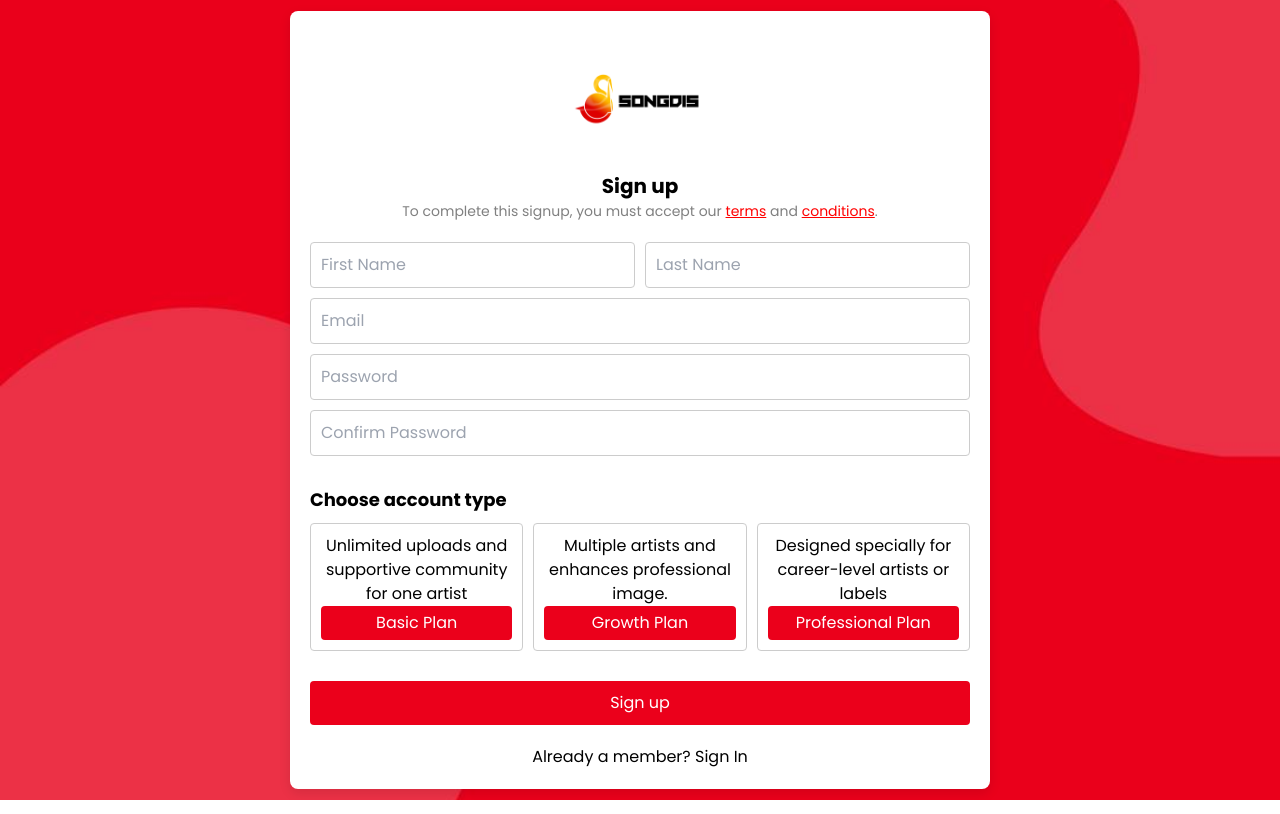
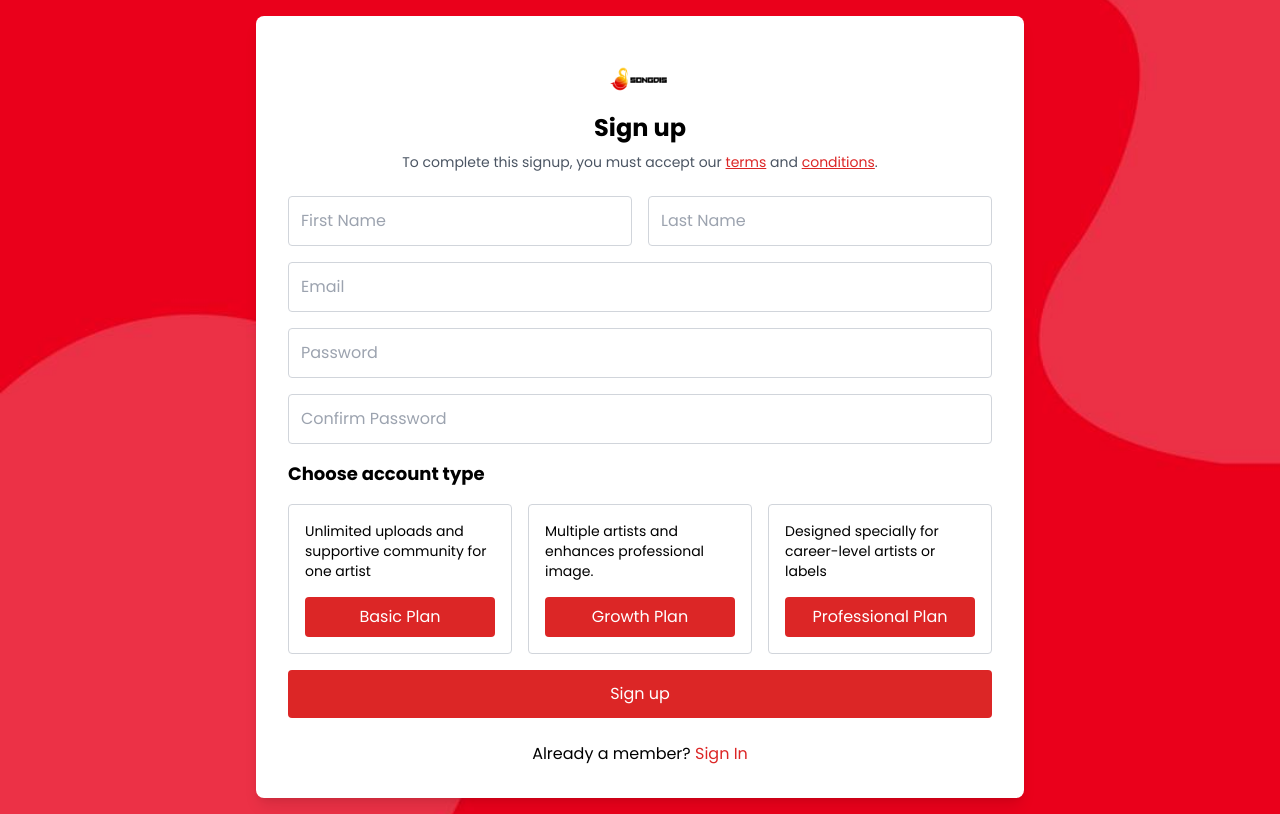
Before and after one commit to UgwuObed/songdis.com, a Next.js app: page /auth/signup in a window 1280 px wide. Built offline with nearby package versions, Linux system fonts and the light colour scheme; a web font is replaced by a local one.

Commit message:
fixed landing page

```diff
--- a/app/components/Auth/signin.tsx
+++ b/app/components/Auth/signin.tsx
@@ -1,6 +1,6 @@
 'use client';
 
-import React, { useEffect, useState } from 'react';
+import React, { useState } from 'react';
 import axios from 'axios';
 import { useRouter } from 'next/navigation';
 import { BASE_URL } from '../apiConfig';
@@ -15,9 +15,7 @@ const Signin = () => {
   const [loading, setLoading] = useState(false);
   const router = useRouter();
 
-
-
-  const handleChange = (e: React.ChangeEvent<HTMLInputElement>) => {
+  const handleChange = (e: { target: { name: any; value: any; }; }) => {
     setFormData({
       ...formData,
       [e.target.name]: e.target.value,
@@ -30,8 +28,6 @@ const Signin = () => {
     setError('');
 
     try {
-      // await axios.get('http://127.0.0.1:8000/sanctum/csrf-cookie');
-
       const response = await axios.post(`${BASE_URL}/api/login`, {
         email: formData.email,
         password: formData.password,
@@ -40,12 +36,11 @@ const Signin = () => {
       if (response.data?.message === 'Login successful.') {
         const token = response.data.token;
         localStorage.setItem('authToken', token);
-
         router.push('/dashboard');
       } else {
         setError('Login failed. Please try again.');
       }
-    } catch (err: unknown) {
+    } catch (err) {
       console.error('Signin error:', err);
       if (axios.isAxiosError(err) && err.response) {
         setError(err.response.data.message || 'An unexpected error occurred.');
@@ -55,18 +50,35 @@ const Signin = () => {
     } finally {
       setLoading(false);
     }
-};
+  };
+
   return (
-    <div style={styles.container}>
-      <div style={styles.formContainer as React.CSSProperties}>
-        <img src="/assets/logo/logo.png" alt="Logo" style={styles.logo} />
-        <h2 style={styles.title as React.CSSProperties}>Welcome Back</h2>
-        <p style={styles.subtitle as React.CSSProperties}>Continue being amazing</p>
+    <div
+      className="min-h-screen w-full bg-cover bg-center bg-no-repeat flex items-center justify-center p-4"
+      style={{ backgroundImage: 'url("/assets/banner/auth.jpg")' }}
+    >
+      <div className="bg-white p-6 md:p-8 rounded-lg shadow-lg w-full max-w-lg">
+        <img
+          src="/assets/logo/logo.png"
+          alt="Logo"
+          className="h-12 md:h-16 w-auto mx-auto mb-6"
+        />
 
-        {/* Display error messages */}
-        {error && <p className="notification error">{error}</p>}
+        <h2 className="text-xl md:text-2xl font-bold text-center mb-2">
+          Welcome Back
+        </h2>
 
-        <form onSubmit={handleSubmit} style={styles.form as React.CSSProperties}>
+        <p className="text-sm text-gray-600 text-center mb-6">
+          Continue being amazing
+        </p>
+
+        {error && (
+          <div className="bg-red-600 text-white p-4 rounded mb-4 text-center">
+            {error}
+          </div>
+        )}
+
+        <form onSubmit={handleSubmit} className="space-y-4">
           <input
             type="email"
             name="email"
@@ -74,8 +86,9 @@ const Signin = () => {
             value={formData.email}
             onChange={handleChange}
             required
-            style={styles.input as React.CSSProperties}
+            className="w-full p-3 border border-gray-300 rounded focus:ring-2 focus:ring-red-500 focus:border-transparent"
           />
+
           <input
             type="password"
             name="password"
@@ -83,16 +96,17 @@ const Signin = () => {
             value={formData.password}
             onChange={handleChange}
             required
-            style={styles.input as React.CSSProperties}
+            className="w-full p-3 border border-gray-300 rounded focus:ring-2 focus:ring-red-500 focus:border-transparent"
           />
+
           <button
             type="submit"
-            style={styles.submitButton as React.CSSProperties}
             disabled={loading}
+            className="w-full bg-red-600 text-white py-3 px-4 rounded hover:bg-red-700 transition-colors disabled:bg-red-400 mt-6"
           >
             {loading ? (
-              <div style={styles.loaderContainer}>
-                <div className="spinner" />
+              <div className="flex items-center justify-center">
+                <div className="animate-spin rounded-full h-5 w-5 border-b-2 border-white mr-2" />
                 Signing in...
               </div>
             ) : (
@@ -100,122 +114,16 @@ const Signin = () => {
             )}
           </button>
         </form>
-<br></br>
-        <p style={{ color: 'inherit', textAlign: 'center' }}>
-          Not a member? <Link href="/auth/signup">Sign Up</Link>
+
+        <p className="text-center mt-6">
+          Not a member?{' '}
+          <Link href="/auth/signup" className="text-red-600 hover:text-red-700">
+            Sign Up
+          </Link>
         </p>
       </div>
-
-
-      <style jsx>{`
-        .notification {
-          position: absolute;
-          top: 10px;
-          right: 10px;
-          padding: 15px 20px;
-          border-radius: 5px;
-          box-shadow: 0 4px 12px rgba(0, 0, 0, 0.1);
-          font-size: 14px;
-          font-weight: 600;
-          transition: opacity 0.3s ease-in-out, transform 0.3s ease-in-out;
-        }
-
-        .error {
-          background-color: #e53e3e;
-          color: white;
-        }
-
-        .spinner {
-          border: 3px solid rgba(0, 0, 0, 0.1);
-          border-left-color: #ffffff;
-          border-radius: 50%;
-          width: 20px;
-          height: 20px;
-          animation: spin 1s linear infinite;
-          display: inline-block;
-          margin-right: 10px;
-        }
-
-        @keyframes spin {
-          0% {
-            transform: rotate(0deg);
-          }
-          100% {
-            transform: rotate(360deg);
-          }
-        }
-      `}</style>
     </div>
   );
 };
 
-// Styles Object
-const styles = {
-  container: {
-    backgroundImage: 'url("/assets/banner/auth.jpg")',
-    backgroundSize: 'cover',
-    backgroundPosition: 'center',
-    backgroundRepeat: 'no-repeat',
-    minHeight: '100vh',
-    width: '100%',
-    display: 'flex',
-    justifyContent: 'center',
-    alignItems: 'center',
-  },
-  formContainer: {
-    backgroundColor: 'white',
-    padding: '20px',
-    minHeight: '10px',
-    borderRadius: '8px',
-    boxShadow: '0 4px 12px rgba(0, 0, 0, 0.1)',
-    width: '100%',
-    maxWidth: '700px',
-    position: 'relative',
-  },
-  logo: {
-    width: '140px',
-    height: 'auto',
-    display: 'block',
-    margin: '0 auto',
-  },
-  title: {
-    fontSize: '20px',
-    fontWeight: 'bold',
-    textAlign: 'center',
-  },
-  subtitle: {
-    textAlign: 'center',
-    fontSize: '14px',
-    color: 'gray',
-    marginBottom: '20px',
-  },
-  form: {
-    display: 'flex',
-    flexDirection: 'column',
-    gap: '10px',
-  },
-  input: {
-    padding: '10px',
-    border: '1px solid #ccc',
-    borderRadius: '4px',
-    width: '100%',
-  },
-  submitButton: {
-    padding: '10px',
-    backgroundColor: '#EB001B',
-    color: 'white',
-    borderRadius: '4px',
-    cursor: 'pointer',
-    marginTop: '20px',
-    display: 'flex',
-    justifyContent: 'center',
-    alignItems: 'center',
-    gap: '10px',
-  },
-  loaderContainer: {
-    display: 'flex',
-    alignItems: 'center',
-  },
-};
-
 export default Signin;
--- a/app/components/Auth/signup.tsx
+++ b/app/components/Auth/signup.tsx
@@ -21,14 +21,14 @@ const Signup = () => {
   const [loading, setLoading] = useState(false);
   const router = useRouter();
 
-  const handleChange = (e: React.ChangeEvent<HTMLInputElement>) => {
+  const handleChange = (e: { target: { name: any; value: any; }; }) => {
     setFormData({
       ...formData,
       [e.target.name]: e.target.value,
     });
   };
 
-  const handleSubmit = async (e: React.FormEvent<HTMLFormElement>) => {
+  const handleSubmit = async (e: { preventDefault: () => void; }) => {
     e.preventDefault();
     setLoading(true);
     setError('');
@@ -46,8 +46,6 @@ const Signup = () => {
     }
 
     try {
-      // await axios.get(`${BASE_URL}/sanctum/csrf-cookie`);
-
       const response = await axios.post(`${BASE_URL}/api/register`, {
         first_name: formData.first_name,
         last_name: formData.last_name,
@@ -62,11 +60,10 @@ const Signup = () => {
         localStorage.setItem('authToken', token);
         localStorage.setItem('userEmail', formData.email);
         setStep(2);
-        // router.push('/dashboard?signupSuccess=true');
       } else {
         setError('Registration failed. Please try again.');
       }
-    } catch (err: unknown) {
+    } catch (err) {
       console.error('Signup error:', err);
       if (axios.isAxiosError(err) && err.response) {
         setError(err.response.data.message || 'An unexpected error occurred.');
@@ -78,8 +75,6 @@ const Signup = () => {
     }
   };
 
-
-
   if (step === 2) {
     return (
       <PaymentPlan
@@ -90,21 +85,33 @@ if (step === 2) {
   }
 
   return (
-    <div style={styles.container}>
-      <div style={styles.formContainer as React.CSSProperties}>
-        <img src="/assets/logo/logo.png" alt="Logo" style={styles.logo} />
-        <h2 style={styles.title as React.CSSProperties}>Sign up</h2>
-        <p style={styles.subtitle as React.CSSProperties}>
+    <div className="min-h-screen w-full bg-cover bg-center bg-no-repeat flex items-center justify-center p-4"
+         style={{ backgroundImage: 'url("/assets/banner/auth.jpg")' }}>
+      <div className="bg-white p-6 md:p-8 rounded-lg shadow-lg w-full max-w-3xl">
+        <img
+          src="/assets/logo/logo.png"
+          alt="Logo"
+          className="h-12 md:h-16 w-auto mx-auto mb-63"
+        />
+
+        <h2 className="text-xl md:text-2xl font-bold text-center mb-2">
+          Sign up
+        </h2>
+
+        <p className="text-sm text-gray-600 text-center mb-6">
           To complete this signup, you must accept our{' '}
-          <a href="#terms" style={styles.link}>terms</a> and{' '}
-          <a href="#conditions" style={styles.link}>conditions</a>.
+          <a href="#terms" className="text-red-600 underline">terms</a> and{' '}
+          <a href="#conditions" className="text-red-600 underline">conditions</a>.
         </p>
 
-        {/* Display error message */}
-        {error && <p className="notification error">{error}</p>}
+        {error && (
+          <div className="bg-red-600 text-white p-4 rounded mb-4">
+            {error}
+          </div>
+        )}
 
-        <form onSubmit={handleSubmit} style={styles.form as React.CSSProperties}>
-          <div style={styles.gridContainer}>
+        <form onSubmit={handleSubmit} className="space-y-4">
+          <div className="grid grid-cols-1 md:grid-cols-2 gap-4">
             <input
               type="text"
               name="first_name"
@@ -112,7 +119,7 @@ if (step === 2) {
               value={formData.first_name}
               onChange={handleChange}
               required
-              style={styles.input}
+              className="w-full p-3 border border-gray-300 rounded focus:ring-2 focus:ring-red-500 focus:border-transparent"
             />
             <input
               type="text"
@@ -121,7 +128,7 @@ if (step === 2) {
               value={formData.last_name}
               onChange={handleChange}
               required
-              style={styles.input}
+              className="w-full p-3 border border-gray-300 rounded focus:ring-2 focus:ring-red-500 focus:border-transparent"
             />
           </div>
 
@@ -132,8 +139,9 @@ if (step === 2) {
             value={formData.email}
             onChange={handleChange}
             required
-            style={styles.input}
+            className="w-full p-3 border border-gray-300 rounded focus:ring-2 focus:ring-red-500 focus:border-transparent"
           />
+
           <input
             type="password"
             name="password"
@@ -141,8 +149,9 @@ if (step === 2) {
             value={formData.password}
             onChange={handleChange}
             required
-            style={styles.input}
+            className="w-full p-3 border border-gray-300 rounded focus:ring-2 focus:ring-red-500 focus:border-transparent"
           />
+
           <input
             type="password"
             name="password_confirmation"
@@ -150,71 +159,66 @@ if (step === 2) {
             value={formData.password_confirmation}
             onChange={handleChange}
             required
-            style={styles.input}
+            className="w-full p-3 border border-gray-300 rounded focus:ring-2 focus:ring-red-500 focus:border-transparent"
           />
 
-    <h3 style={styles.accountTypeHeading}>Choose account type</h3>
-    <div style={styles.accountTypeContainer}>
-      {/* Basic Plan Card */}
+          <h3 className="text-lg font-bold mt-6 mb-4">Choose account type</h3>
+
+          <div className="grid grid-cols-1 md:grid-cols-3 gap-4">
+            {/* Basic Plan */}
             <div
-        style={{
-          ...styles.accountTypeBox as React.CSSProperties,
-          ...(formData.account_type === 'basic ' ? styles.activeBox : {}),
-          display: 'flex',
-          flexDirection: 'column',
-          justifyContent: 'space-between',
-          height: '100%',
-        }}
-        onClick={() => setFormData({ ...formData, account_type: 'basic ' })}
+              className={`p-4 border rounded cursor-pointer transition-colors duration-200 flex flex-col justify-between h-full
+                ${formData.account_type === 'basic' ? 'border-red-600 bg-red-50' : 'border-gray-300'}`}
+              onClick={() => setFormData({ ...formData, account_type: 'basic' })}
             >
-        <p>Unlimited uploads and supportive community for one artist</p>
-        <button type="button" style={{ ...styles.selectButton, marginTop: 'auto' }}>
+              <p className="text-sm mb-4">Unlimited uploads and supportive community for one artist</p>
+              <button
+                type="button"
+                className="w-full bg-red-600 text-white py-2 px-4 rounded hover:bg-red-700 transition-colors"
+              >
                 Basic Plan
               </button>
             </div>
 
-      {/* Growth Plan Card */}
+            {/* Growth Plan */}
             <div
-        style={{
-          ...styles.accountTypeBox as React.CSSProperties,
-          ...(formData.account_type === 'growth' ? styles.activeBox : {}),
-          display: 'flex',
-          flexDirection: 'column',
-          justifyContent: 'space-between',
-          height: '100%',
-        }}
+              className={`p-4 border rounded cursor-pointer transition-colors duration-200 flex flex-col justify-between h-full
+                ${formData.account_type === 'growth' ? 'border-red-600 bg-red-50' : 'border-gray-300'}`}
               onClick={() => setFormData({ ...formData, account_type: 'growth' })}
             >
-        <p>Multiple artists and enhances professional image.</p>
-        <button type="button" style={{ ...styles.selectButton, marginTop: 'auto' }}>
+              <p className="text-sm mb-4">Multiple artists and enhances professional image.</p>
+              <button
+                type="button"
+                className="w-full bg-red-600 text-white py-2 px-4 rounded hover:bg-red-700 transition-colors"
+              >
                 Growth Plan
               </button>
             </div>
 
-      {/* Professional Plan Card */}
+            {/* Professional Plan */}
             <div
-        style={{
-          ...styles.accountTypeBox as React.CSSProperties,
-          ...(formData.account_type === 'professional' ? styles.activeBox : {}),
-          display: 'flex',
-          flexDirection: 'column',
-          justifyContent: 'space-between',
-          height: '100%',
-        }}
+              className={`p-4 border rounded cursor-pointer transition-colors duration-200 flex flex-col justify-between h-full
+                ${formData.account_type === 'professional' ? 'border-red-600 bg-red-50' : 'border-gray-300'}`}
               onClick={() => setFormData({ ...formData, account_type: 'professional' })}
             >
-        <p>Designed specially for career-level artists or labels</p>
-        <button type="button" style={{ ...styles.selectButton, marginTop: 'auto' }}>
+              <p className="text-sm mb-4">Designed specially for career-level artists or labels</p>
+              <button
+                type="button"
+                className="w-full bg-red-600 text-white py-2 px-4 rounded hover:bg-red-700 transition-colors"
+              >
                 Professional Plan
               </button>
             </div>
           </div>
 
-
-          <button type="submit" style={styles.submitButton} disabled={loading}>
+          <button
+            type="submit"
+            disabled={loading}
+            className="w-full bg-red-600 text-white py-3 px-4 rounded hover:bg-red-700 transition-colors disabled:bg-red-400 mt-6"
+          >
             {loading ? (
-              <div style={styles.loaderContainer}>
-                <div className="spinner" />
+              <div className="flex items-center justify-center">
+                <div className="animate-spin rounded-full h-5 w-5 border-b-2 border-white mr-2" />
                 Signing up...
               </div>
             ) : (
@@ -223,168 +227,15 @@ if (step === 2) {
           </button>
         </form>
 
-        <p style={styles.footer as React.CSSProperties}>
-          Already a member? <Link href="/auth/signin">Sign In</Link>
+        <p className="text-center mt-6">
+          Already a member?{' '}
+          <Link href="/auth/signin" className="text-red-600 hover:text-red-700">
+            Sign In
+          </Link>
         </p>
       </div>
-
-      <style jsx>{`
-        .notification {
-          position: absolute;
-          top: 10px;
-          right: 10px;
-          padding: 15px 20px;
-          border-radius: 5px;
-          box-shadow: 0 4px 12px rgba(0, 0, 0, 0.1);
-          font-size: 14px;
-          font-weight: 600;
-          transition: opacity 0.3s ease-in-out, transform 0.3s ease-in-out;
-        }
-
-        .error {
-          background-color: #e53e3e;
-          color: white;
-        }
-
-        .spinner {
-          border: 3px solid rgba(0, 0, 0, 0.1);
-          border-left-color: #ffffff;
-          border-radius: 50%;
-          width: 20px;
-          height: 20px;
-          animation: spin 1s linear infinite;
-          display: inline-block;
-          margin-right: 10px;
-        }
-
-        @keyframes spin {
-          0% {
-            transform: rotate(0deg);
-          }
-          100% {
-            transform: rotate(360deg);
-          }
-        }
-      `}</style>
     </div>
   );
-
-};
-const styles = {
-  container: {
-    backgroundImage: 'url("/assets/banner/auth.jpg")',
-    backgroundSize: 'cover',
-    backgroundPosition: 'center',
-    backgroundRepeat: 'no-repeat',
-    minHeight: '100vh',
-    width: '100%',
-    display: 'flex',
-    justifyContent: 'center',
-    alignItems: 'center',
-  },
-  formContainer: {
-    backgroundColor: 'white',
-    padding: '20px',
-    minHeight: '10px',
-    borderRadius: '8px',
-    boxShadow: '0 4px 12px rgba(0, 0, 0, 0.1)',
-    width: '100%',
-    maxWidth: '700px',
-    position: 'relative',
-  },
-  logo: {
-    width: '140px',
-    height: 'auto',
-    display: 'block',
-    margin: '0 auto',
-  },
-  title: {
-    fontSize: '20px',
-    fontWeight: 'bold',
-    textAlign: 'center',
-  },
-  subtitle: {
-    textAlign: 'center',
-    fontSize: '14px',
-    color: 'gray',
-    marginBottom: '20px',
-  },
-  link: {
-    color: 'red',
-    textDecoration: 'underline',
-  },
-  error: {
-    color: 'red',
-    textAlign: 'center',
-  },
-  form: {
-    display: 'flex',
-    flexDirection: 'column',
-    gap: '10px',
-  },
-  gridContainer: {
-    display: 'grid',
-    gridTemplateColumns: '1fr 1fr',
-    gap: '10px',
-  },
-  input: {
-    padding: '10px',
-    border: '1px solid #ccc',
-    borderRadius: '4px',
-    width: '100%',
-  },
-  accountTypeHeading: {
-    fontSize: '18px',
-    fontWeight: 'bold',
-    marginTop: '20px',
-  },
-  accountTypeContainer: {
-    display: 'flex',
-    justifyContent: 'space-between',
-    gap: '10px',
-  },
-  accountTypeBox: {
-    padding: '10px',
-    border: '1px solid #ccc',
-    borderRadius: '4px',
-    textAlign: 'center',
-    cursor: 'pointer',
-    flex: 1,
-  },
-  activeBox: {
-    borderColor: '#EB001B',
-    backgroundColor: '#ffe6e6',
-  },
-  accountTypeTitle: {
-    fontSize: '16px',
-    fontWeight: 'bold',
-  },
-  selectButton: {
-    marginTop: '10px',
-    backgroundColor: '#EB001B',
-    color: 'white',
-    padding: '5px 10px',
-    borderRadius: '4px',
-  },
-  submitButton: {
-    padding: '10px',
-    backgroundColor: '#EB001B',
-    color: 'white',
-    borderRadius: '4px',
-    cursor: 'pointer',
-    marginTop: '20px',
-    display: 'flex',
-    justifyContent: 'center',
-    alignItems: 'center',
-  },
-  loaderContainer: {
-    display: 'flex',
-    alignItems: 'center',
-  },
-  footer: {
-    textAlign: 'center',
-    marginTop: '20px',
-  },
 };
 
 export default Signup;
```
Also changed, not shown: app/components/Banner/Banner.tsx (+4 -5 lines), app/components/Clientsay/index.tsx (+8 -3 lines), app/components/Navbar/Drawerdata.tsx (+8 -9 lines), app/components/Navbar/Navbar.tsx (+1 -7 lines), app/components/Home/menu.tsx (indentation only), 1 other file (tests, documents, lock files or other folders). Lines whose indentation alone changed are shown as unchanged.
